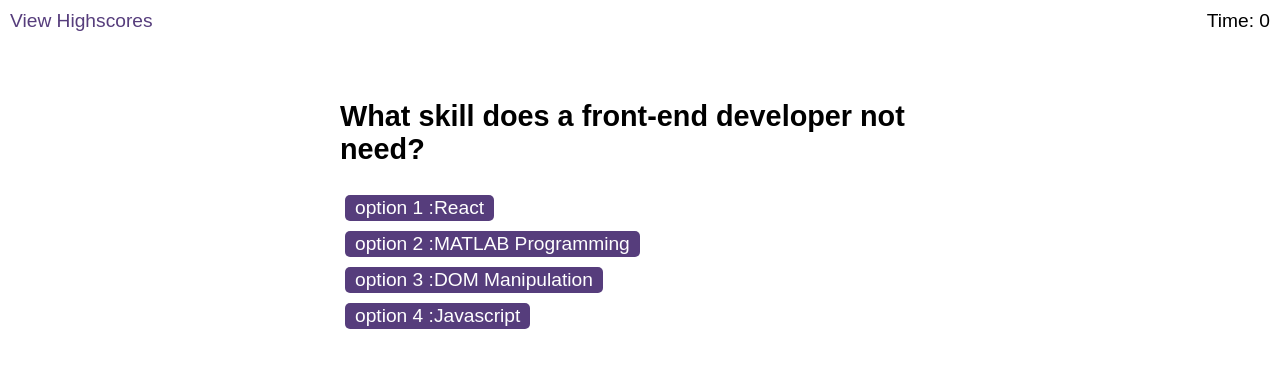
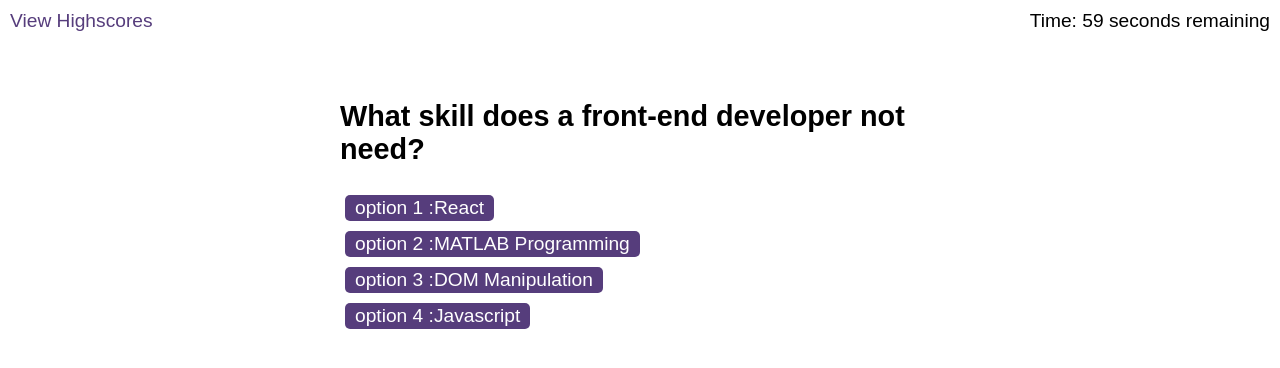
Before and after one commit to enwokedi96/timed_quiz_challenge, a plain HTML site: page index.html in a window 1280 px wide. Both pictures are taken after a click on the button "Start Quiz". Drawn offline with Linux system fonts and the light colour scheme.

Commit message:
added countdown timer to start button

```diff
--- a/assets/css/styles.css
+++ b/assets/css/styles.css
@@ -96,6 +96,6 @@ body {
   .fadeOut {
     visibility: hidden;
     opacity: 0;
-    transition: visibility 0s 1s, opacity 1s linear;
+    transition: visibility 0s 0.5s, opacity 0.5s linear;
     text-align: center;
   }
--- a/assets/js/logic.js
+++ b/assets/js/logic.js
@@ -13,6 +13,10 @@ var displayScore = document.getElementById("final-score");
 var solutionPage = document.querySelector("#end-screen");
 var initials = document.querySelector("#initials");
 var submitInitials = document.querySelector("#submit");
+var timer = document.querySelector("#time");
+
+var totalTime = 60;
+timer.innerHTML = `${totalTime}`
 
 if(startQuizButton){
     startQuizButton.addEventListener('click',revealQuestions);
@@ -21,6 +25,7 @@ if(startQuizButton){
 if(submitInitials){
     submitInitials.addEventListener('click', displayHistory);
 }
+
 if(currentQuestion){
     currentQuestion.addEventListener('click', checkSolution);
 }
@@ -38,7 +43,25 @@ currentQuestion.addEventListener('click', function(){
         displayScore.textContent = num;
     });
 
+// Add countdown timer to start button
+startQuizButton.addEventListener("click", function(){
+        var timeleft = 60;
+
+        var downloadTimer = setInterval(function function1(){
+        timer.innerHTML = timeleft + "&nbsp"+"seconds remaining";
+
+        timeleft -= 1;
+        if(timeleft <= 0){
+            clearInterval(downloadTimer);
+            timer.innerHTML = "Time is up!"
+        }
+        }, 1000);
+
+        //console.log(countdown);
+    });
+
 async function revealQuestions(event) {
+
     var i = questionCount;
     clearCurrentQuestions();
 
@@ -55,7 +78,7 @@ async function revealQuestions(event) {
     else{
         if (i==0){
             startPage.setAttribute('class','fadeOut')
-            let d = await delay(1000);
+            let d = await delay(500);
             startPage.setAttribute('class','hide');
         }
 
@@ -80,6 +103,8 @@ async function revealQuestions(event) {
         }
 
     }
+
+    //return (document.removeEventListener("click", revealQuestions));
 
 }
 
@@ -120,6 +145,11 @@ const delay = (delayInms) => {
     return new Promise(resolve => setTimeout(resolve, delayInms));
   }
 
+// startQuizButton.onclick(setInterval(countTimerDown,1000));
+// function countTimerDown(){
+//     totalTime--;
+//     timer.innerHTML = `${totalTime}`;}
+
 function clearCurrentQuestions() {
    let node = document.getElementById("questions")
    while(node.hasChildNodes()) {
```
